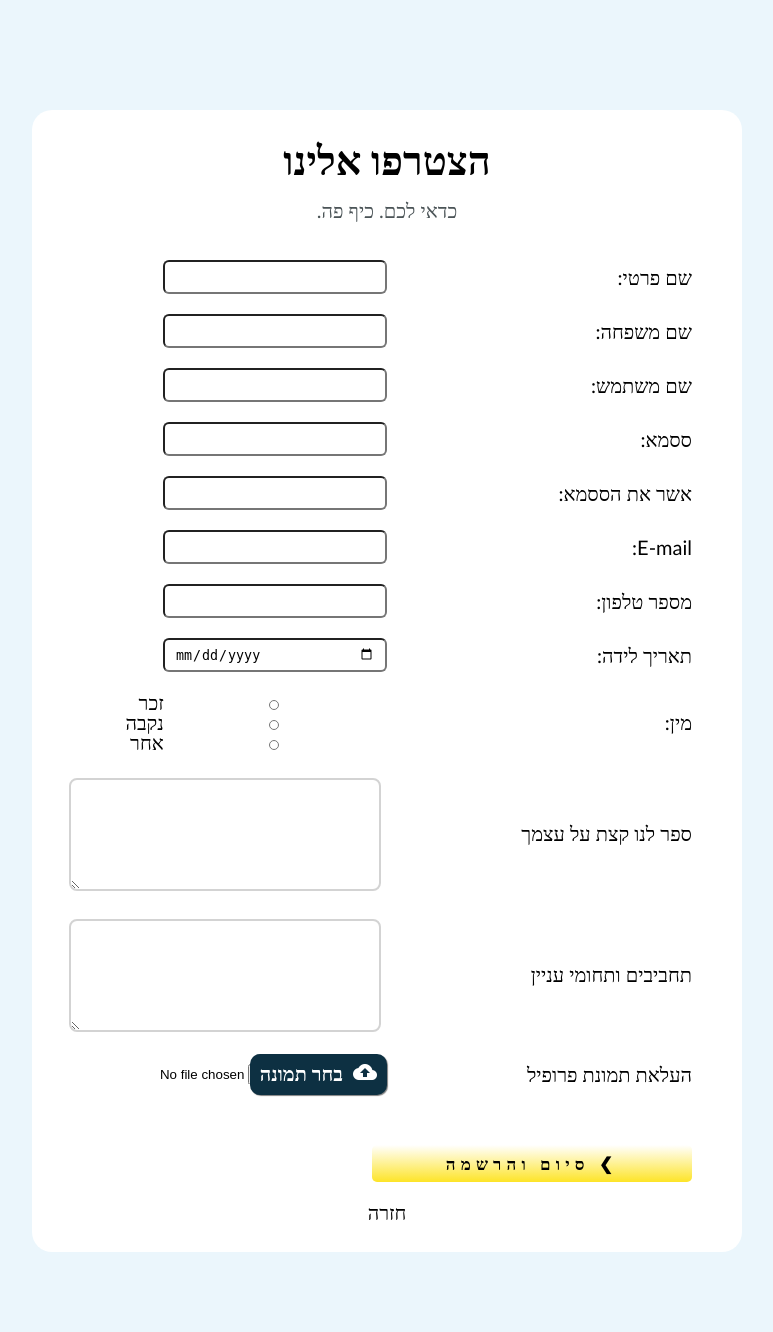
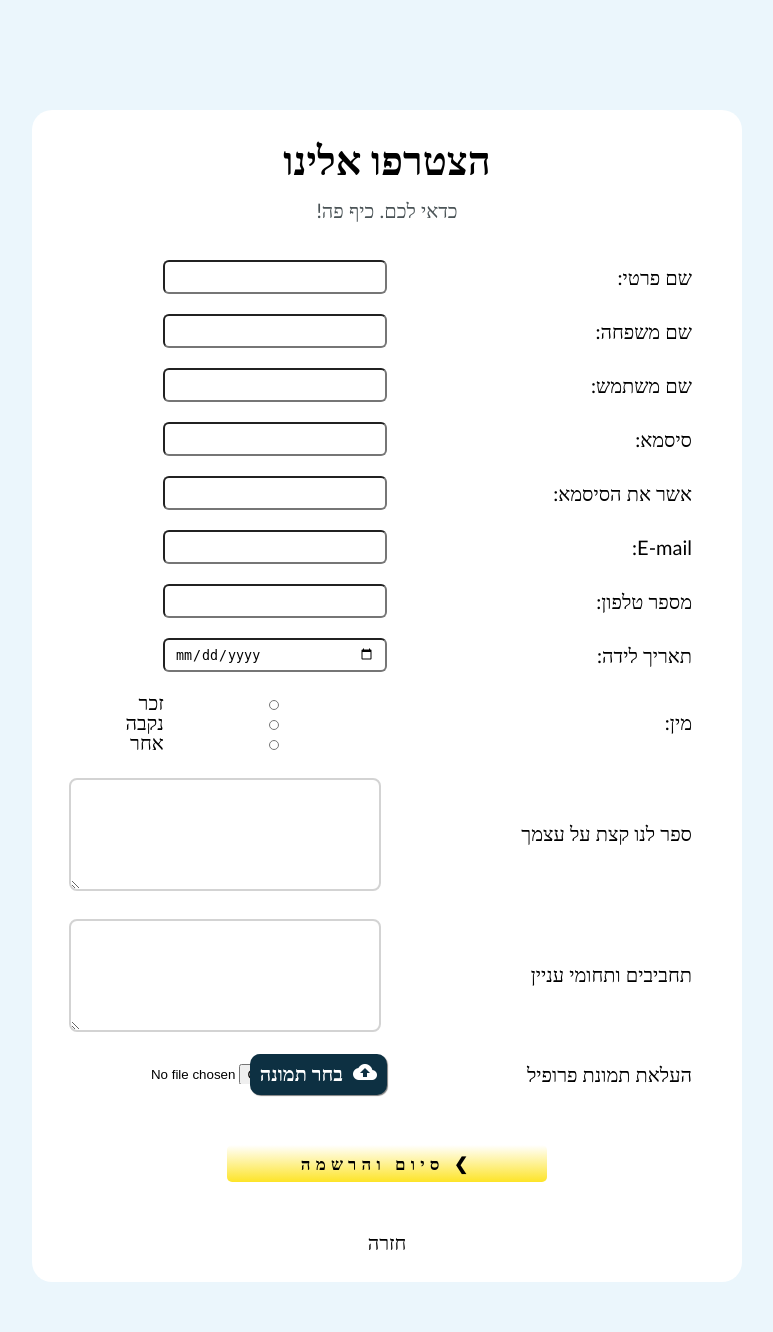
Before and after one commit to netanella/do-hugi, a PHP site: page /signUp.html in a window 1280 px wide. Shown: the part 60-1392 px from the top of the page, without its empty margins (253-1026 px from the left). Before the commit the page ends 1312 px from the top, so only its background shows below. Run offline with PHP 8.4, Linux system fonts and the light colour scheme.

Commit message:
שינויים שחר

```diff
--- a/css/generic.css
+++ b/css/generic.css
@@ -174,18 +174,15 @@ main {
     background-color: lightgray;
 }
 
-
-
 /*upload file button*/
 .uploadFile input {
     position: relative;
-    left: 101px;
+    left: 23%;
     padding: 1px;
     bottom: 5px;
     opacity: 1;
     outline: none;
 }
-
 
 .uploadFile label {
     position: relative;
--- a/css/stylelee.css
+++ b/css/stylelee.css
@@ -29,7 +29,8 @@ header {
     width: 300px;
     display: block;
     letter-spacing: 0.3em;
-    margin: 30px 20px auto;
+    margin: 30px auto;
+
 }
 #contactus .form-submit-btn {
     width: 300px;
@@ -43,7 +44,6 @@ header {
     letter-spacing: 0.3em;
     margin: 30px auto;
 }
-
 
 #registration input {
     border-radius: 6px;
@@ -61,18 +61,18 @@ header {
 
 #registration #image {
     display: inline-block;
-
 }
 
 #registration #gender label {
     margin-left: 1px;
 }
+
 #registration #gender input{
     margin-bottom: 1px;
 }
+
 #registration #gender label {
     margin-right: 10px;
-
 }
 
 #registration #gender li {
--- a/signUp.html
+++ b/signUp.html
@@ -21,7 +21,7 @@
 <main>
     <div class="sign-up-form">
         <h1>הצטרפו אלינו</h1>
-        <p id="first">כדאי לכם. כיף פה.</p>
+        <p id="first">כדאי לכם. כיף פה!</p>
         <form id="registration">
             <table>
                 <tr>
@@ -37,12 +37,12 @@
                     <td><input id="username" type="text" name="username"></td>
                 </tr>
                 <tr>
-                    <td> <label for="password">  ססמא:   </label></td>
+                    <td> <label for="password">  סיסמא:   </label></td>
                     <td> <input id="password" type="password" name="pwd" /></td>
                 </tr>
 
                 <tr>
-                    <td><label for="passwordcon">  אשר את הססמא:   </label></td>
+                    <td><label for="passwordcon">  אשר את הסיסמא:   </label></td>
                     <td><input id="passwordcon" type="password"  name="pwd" /></td>
                 </tr>
                 <tr>
@@ -98,14 +98,12 @@
                     <td> <label for="hobbies"> תחביבים ותחומי עניין </label></td>
                     <td> <textarea id="hobbies" rows="7" cols="35" name="hobbies"></textarea></td>
                 </tr>
-
                 <tr>
                     <td> <label for="profile-photo"> העלאת תמונת פרופיל </label></td>
                     <td>
                         <div id="profile-photo" class="uploadFile">
                             <label for="image"><i class="material-icons">cloud_upload</i>
                                 <span>בחר תמונה</span></label>
-
                             <input id="image" type="file" name="image">
                         </div>
                     </td>
```
